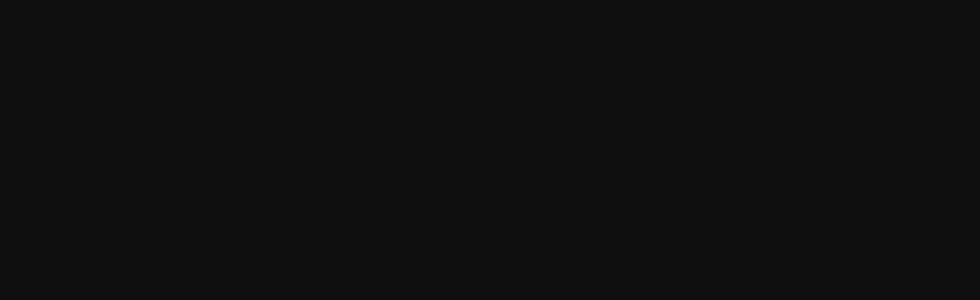
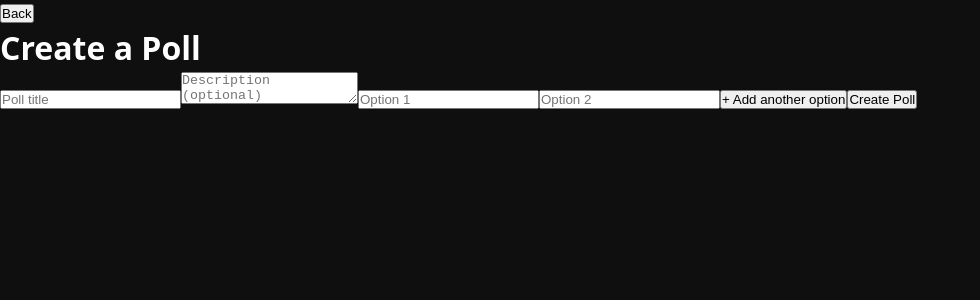
Before and after one commit to TTP-Demo-Org/Capstone-I-PollingApp-Frontend, a React (Vite) app: page /create in a window 1280 px wide. Before the commit this address had no page. Shown: the top 300 px of the page, without its empty margins (0-980 px from the left). Built offline with nearby package versions, Linux system fonts and the light colour scheme.

Commit message:
add create poll page and route

```diff
--- a/src/App.jsx
+++ b/src/App.jsx
@@ -2,6 +2,8 @@ import { Routes, Route } from "react-router"
 import Home from "./pages/Home"
 import './App.css'
 import PollDetail from "./pages/PollDetail"
+import CreatePoll from "./pages/CreatePoll"
+
 
 
 // const items = [
@@ -19,6 +21,7 @@ function App() {
         <Routes>
             <Route path="/" element={<Home />} />
             <Route path="/poll/:id" element={<PollDetail />} />
+            <Route path="/create" element={<CreatePoll />} />
         </Routes>
     </>
   )
--- /dev/null
+++ b/src/pages/CreatePoll.jsx
@@ -0,0 +1,96 @@
+import { useState } from "react"
+import { useNavigate } from "react-router"
+
+function CreatePoll() {
+  const navigate = useNavigate()
+  const [title, setTitle] = useState("")
+  const [description, setDescription] = useState("")
+  const [options, setOptions] = useState(["", ""])  // start with 2 blank options
+  const [error, setError] = useState(null)
+  const [submitting, setSubmitting] = useState(false)
+
+  function handleOptionChange(index, value) {
+    const updated = [...options]
+    updated[index] = value
+    setOptions(updated)
+  }
+
+  function addOption() {
+    setOptions([...options, ""])
+  }
+
+  async function handleSubmit(e) {
+    e.preventDefault()
+    setError(null)
+
+    const cleanOptions = options.filter(opt => opt.trim() !== "")
+    if (!title.trim()) {
+      setError("Title is required")
+      return
+    }
+    if (cleanOptions.length < 2) {
+      setError("At least 2 options are needed")
+      return
+    }
+
+    setSubmitting(true)
+    const url = `https://capstone-i-pollingapp-backend.onrender.com/polls`
+
+    try {
+      const res = await fetch(url, {
+        method: "POST",
+        headers: { "Content-Type": "application/json" },
+        body: JSON.stringify({ title, description, options: cleanOptions })
+      })
+      if (!res.ok) throw new Error("Failed to create poll")
+      const data = await res.json()
+      navigate(`/poll/${data.poll.id}`)
+    } catch (err) {
+      setError(err.message)
+    } finally {
+      setSubmitting(false)
+    }
+  }
+
+  return (
+    <div>
+      <button onClick={() => navigate("/")}>Back</button>
+      <h1>Create a Poll</h1>
+
+      <form onSubmit={handleSubmit}>
+        <input
+          type="text"
+          placeholder="Poll title"
+          value={title}
+          onChange={(e) => setTitle(e.target.value)}
+        />
+
+        <textarea
+          placeholder="Description (optional)"
+          value={description}
+          onChange={(e) => setDescription(e.target.value)}
+        />
+
+        {options.map((opt, index) => (
+          <input
+            key={index}
+            type="text"
+            placeholder={`Option ${index + 1}`}
+            value={opt}
+            onChange={(e) => handleOptionChange(index, e.target.value)}
+          />
+        ))}
+
+        <button type="button" onClick={addOption}>+ Add another option</button>
+
+        <button type="submit" disabled={submitting}>
+          {submitting ? "Creating..." : "Create Poll"}
+        </button>
+
+        {error && <p>{error}</p>}
+      </form>
+    </div>
+  )
+}
+
+export default CreatePoll
--- a/src/pages/Home.jsx
+++ b/src/pages/Home.jsx
@@ -1,7 +1,11 @@
 import { useState, useEffect } from 'react'   /* make sure to import both */
+import { useNavigate } from 'react-router' //allow to go from home to create poll
 import PollCard from '../components/PollCard'
 
 function Home() {
+const navigate = useNavigate()//creates the function from the import
+
+
     const [polls, setPolls] = useState([])
     const [loading, setLoading] = useState(true)
     const [error, setError] = useState(null)
@@ -31,6 +35,7 @@ function Home() {
     <>
         <div>
             <h1>Poll Up</h1>
+            <button onClick={() => navigate("/create")}>+ Create Poll</button>
         </div>
 
         <div className="grid">
```
